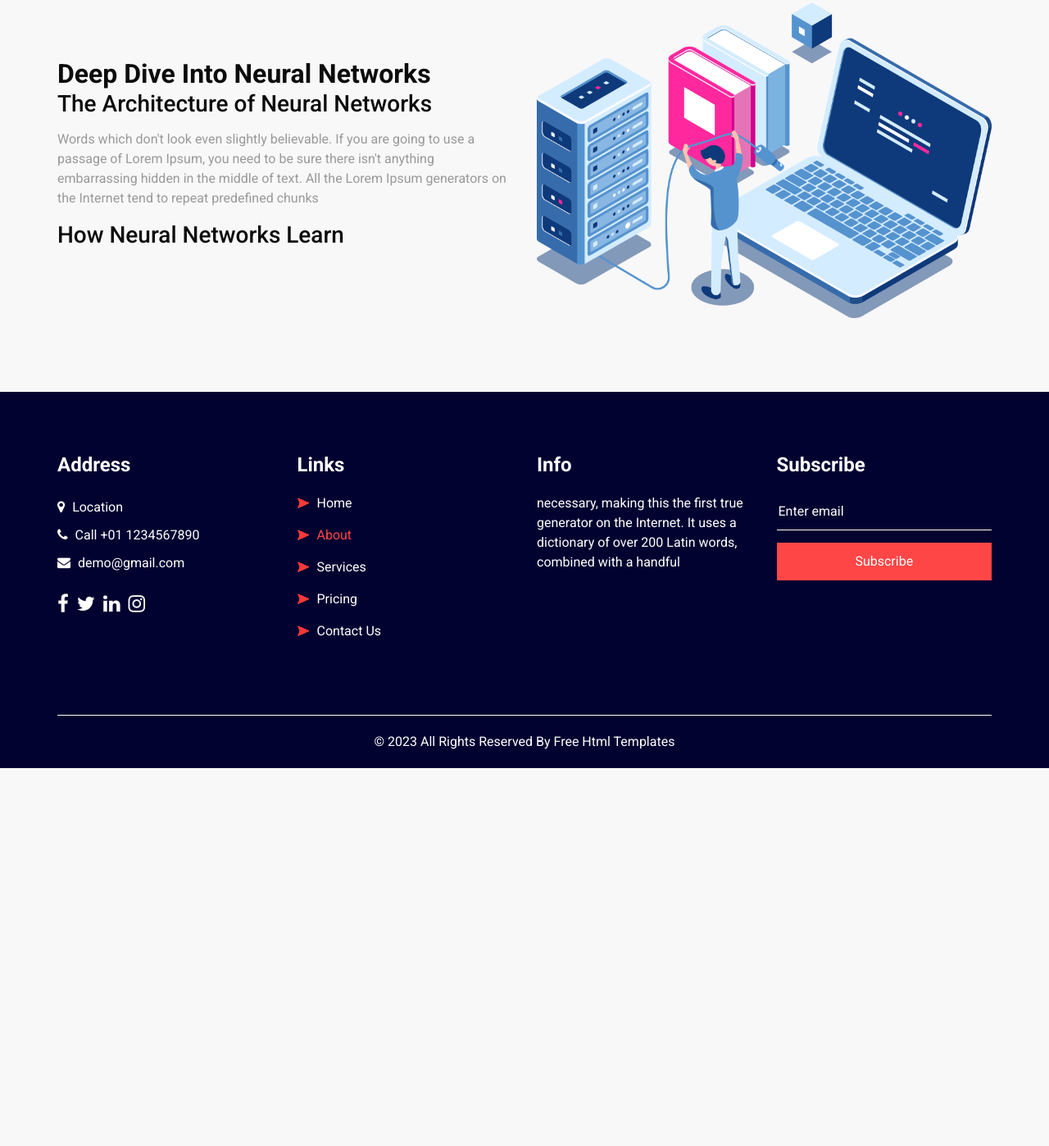
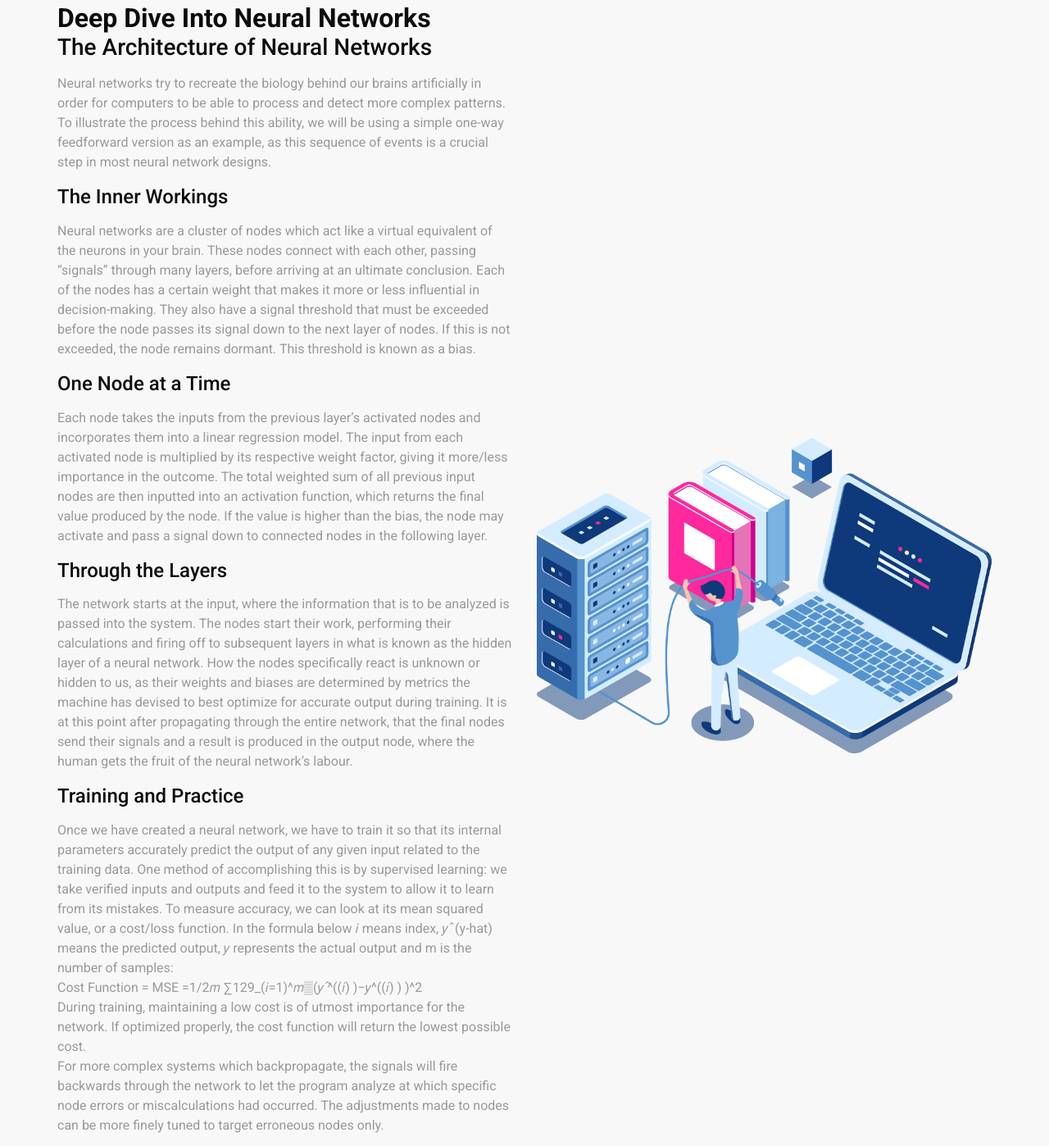
Before and after one commit to AumkarMali/Neural-Networks-Webpage, a plain HTML site: page about.html in a window 1280 px wide. Shown: the part 157-1555 px from the top of the page at 82% size. Before the commit the page ends 1094 px from the top, so only its background shows below. Drawn offline with Linux system fonts and the light colour scheme; a script that the page names is missing.

Commit message:
Architecture Section

```diff
--- a/about.html
+++ b/about.html
@@ -92,7 +92,29 @@
             </div>
             <h3>The Architecture of Neural Networks</h3>
             <p>
-              Words which don't look even slightly believable. If you are going to use a passage of Lorem Ipsum, you need to be sure there isn't anything embarrassing hidden in the middle of text. All the Lorem Ipsum generators on the Internet tend to repeat predefined chunks
+              Neural networks try to recreate the biology behind our brains artificially in order for computers to be able to process and detect more complex patterns. To illustrate the process behind this ability, we will be using a simple one-way feedforward version as an example, as this sequence of events is a crucial step in most neural network designs.
+            </p>
+            <h4>The Inner Workings</h4>
+            <p>
+              Neural networks are a cluster of nodes which act like a virtual equivalent of the neurons in your brain. These nodes connect with each other, passing “signals” through many layers, before arriving at an ultimate conclusion. Each of the nodes has a certain weight that makes it more or less influential in decision-making. They also have a signal threshold that must be exceeded before the node passes its signal down to the next layer of nodes. If this is not exceeded, the  node remains dormant. This threshold is known as a bias.
+            </p>
+            <h4>One Node at a Time</h4>
+            <p>
+              Each node takes the inputs from the previous layer’s activated nodes and incorporates them into a linear regression model. The input from each activated node is multiplied by its respective weight factor, giving it more/less importance in the outcome. The total weighted sum of all previous input nodes are then inputted into an activation function, which returns the final value produced by the node. If the value is higher than the bias, the node may activate and pass a signal down to connected nodes in the following layer.
+            </p>
+            <h4>Through the Layers</h4>
+            <p>
+              The network starts at the input, where the information that is to be analyzed is passed into the system. The nodes start their work, performing their calculations and firing off to subsequent layers in what is known as the hidden layer of a neural network. How the nodes specifically react is unknown or hidden to us, as their weights and biases are determined by metrics the machine has devised to best optimize for accurate output during training. It is at this point after propagating through the entire network, that the final nodes send their signals and a result is produced in the output node, where the human gets the fruit of the neural network’s labour.
+            </p>
+            <h4>Training and Practice</h4>
+            <p>
+              Once we have created a neural network, we have to train it so that its internal parameters accurately predict the output of any given input related to the training data. One method of accomplishing this is by supervised learning: we take verified inputs and outputs and feed it to the system to allow it to learn from its mistakes. To measure accuracy, we can look at its mean squared value, or a cost/loss function. In the formula below 𝑖 means index, 𝑦 ̂ (y-hat) means the predicted output, 𝑦 represents the actual output and m is the number of samples:
+              <br>
+              Cost Function = MSE =1/2𝑚 ∑129_(𝑖=1)^𝑚▒(𝑦 ̂^((𝑖) )−𝑦^((𝑖) ) )^2
+              <br>
+              During training, maintaining a low cost is of utmost importance for the network. If optimized properly, the cost function will return the lowest possible cost.
+              <br>
+              For more complex systems which backpropagate, the signals will fire backwards through the network to let the program analyze at which specific node errors or miscalculations had occurred. The adjustments made to nodes can be more finely tuned to target erroneous nodes only.
             </p>
             <h3>How Neural Networks Learn</h3>
             <p>
```
